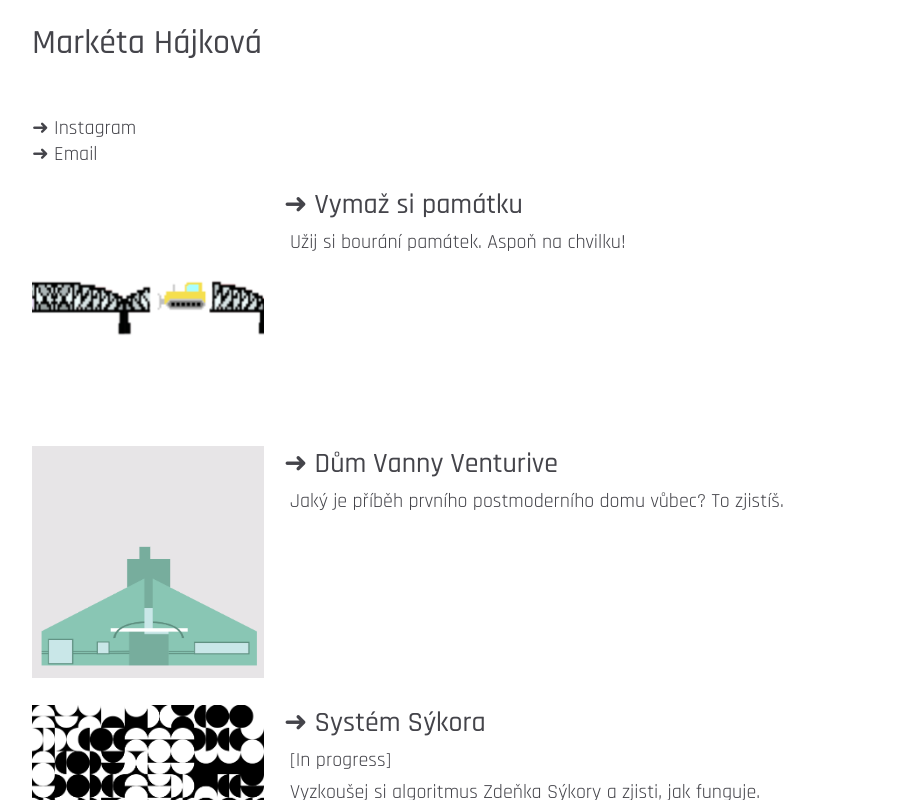
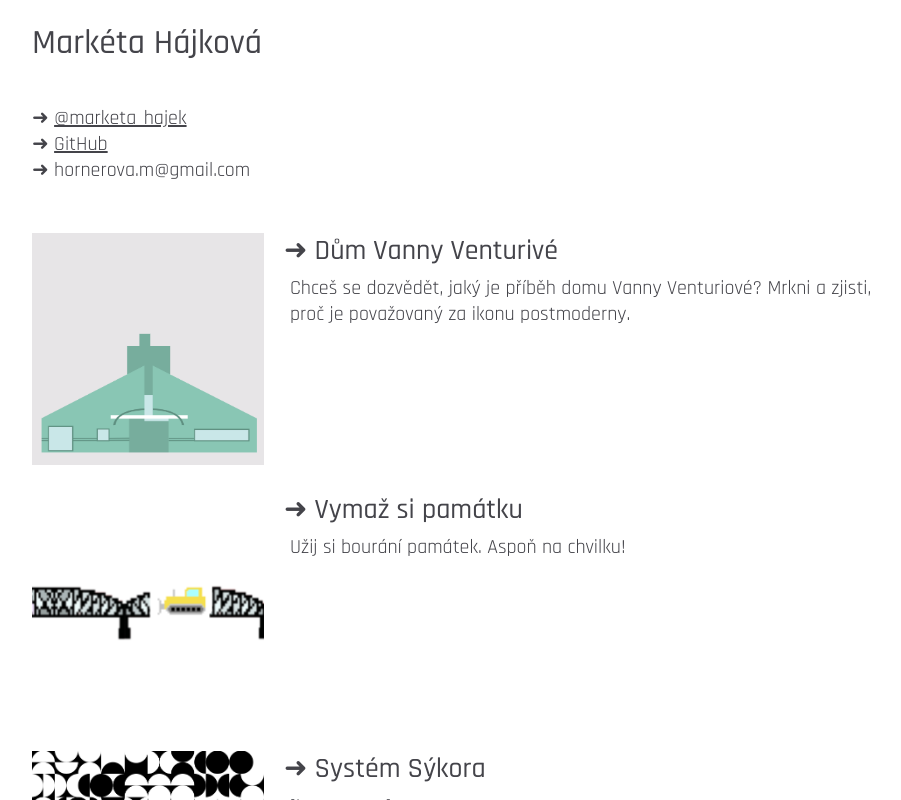
Before and after one commit to hornermar/hornermar.github.io, a React (Vite) app: page / in a window 1280 px wide. Shown: the top 800 px of the page, without its empty margins (168-1069 px from the left). Built offline with nearby package versions, Linux system fonts and the light colour scheme.

Commit message:
update venturi description

```diff
--- a/index.html
+++ b/index.html
@@ -5,6 +5,10 @@
     <link rel="icon" href="/favicon.svg" />
     <meta name="viewport" content="width=device-width, initial-scale=1.0" />
     <title>Markéta Hájková</title>
+    <meta
+      name="description"
+      content="Markéta Hájková | IT | Umění | Projekty"
+    />
   </head>
   <body>
     <div id="root"></div>
--- a/src/data/projects.tsx
+++ b/src/data/projects.tsx
@@ -10,6 +10,14 @@ export enum ProjectNote {
 }
 
 export const projects: ProjectType[] = [
+  {
+    code: "dum-vanny-venturiove",
+    title: "Dům Vanny Venturivé",
+    description:
+      "Chceš se dozvědět, jaký je příběh domu Vanny Venturiové? Mrkni a zjisti, proč je považovaný za ikonu postmoderny.",
+    image: dumVannyVenturioveImage,
+    note: Note.done,
+  },
   {
     code: "vymaz-si-pamatku",
     title: "Vymaž si památku",
@@ -25,13 +33,6 @@ export const projects: ProjectType[] = [
     note: Note.done,
   },
   {
-    code: "dum-vanny-venturiove",
-    title: "Dům Vanny Venturive",
-    description: "Jaký je příběh prvního postmoderního domu vůbec? To zjistíš.",
-    image: dumVannyVenturioveImage,
-    note: Note.done,
-  },
-  {
     code: "system-sykora",
     title: "Systém Sýkora",
     description: "Vyzkoušej si algoritmus Zdeňka Sýkory a zjisti, jak funguje.",
--- a/src/index.css
+++ b/src/index.css
@@ -28,6 +28,6 @@ h3 {
 }
 
 a {
-  text-decoration: none;
+  /* text-decoration: none; */
   color: #44444a;
 }
--- a/src/pages/About/About.css
+++ b/src/pages/About/About.css
@@ -1,5 +1,5 @@
 .about {
-  margin: 20px 0;
+  margin: 10px 0 50px;
 }
 
 .about .link {
--- a/src/pages/About/About.tsx
+++ b/src/pages/About/About.tsx
@@ -16,13 +16,14 @@ export const About = () => {
           <td>Muzeum umění a designu Benešov | MUD</td>
         </tr>
       </table> */}
-
       <p className="link">
-        <Link to="https://www.instagram.com/marketa_hajek">➜ Instagram</Link>
+        ➜{" "}
+        <Link to="https://www.instagram.com/marketa_hajek">@marketa_hajek</Link>
       </p>
       <p className="link">
-        <Link to="mailto:hornerova.m@gmail.com">➜ Email</Link>
+        ➜ <Link to="https://github.com/hornermar">GitHub</Link>
       </p>
+      <p className="link">➜ hornerova.m@gmail.com</p>
     </div>
   );
 };
--- a/src/pages/Projects/Projects.css
+++ b/src/pages/Projects/Projects.css
@@ -31,6 +31,10 @@
   margin-bottom: 10px;
 }
 
+.project__text a {
+  text-decoration: none;
+}
+
 .project h3 {
   margin: 0;
   font-size: 28px;
```
